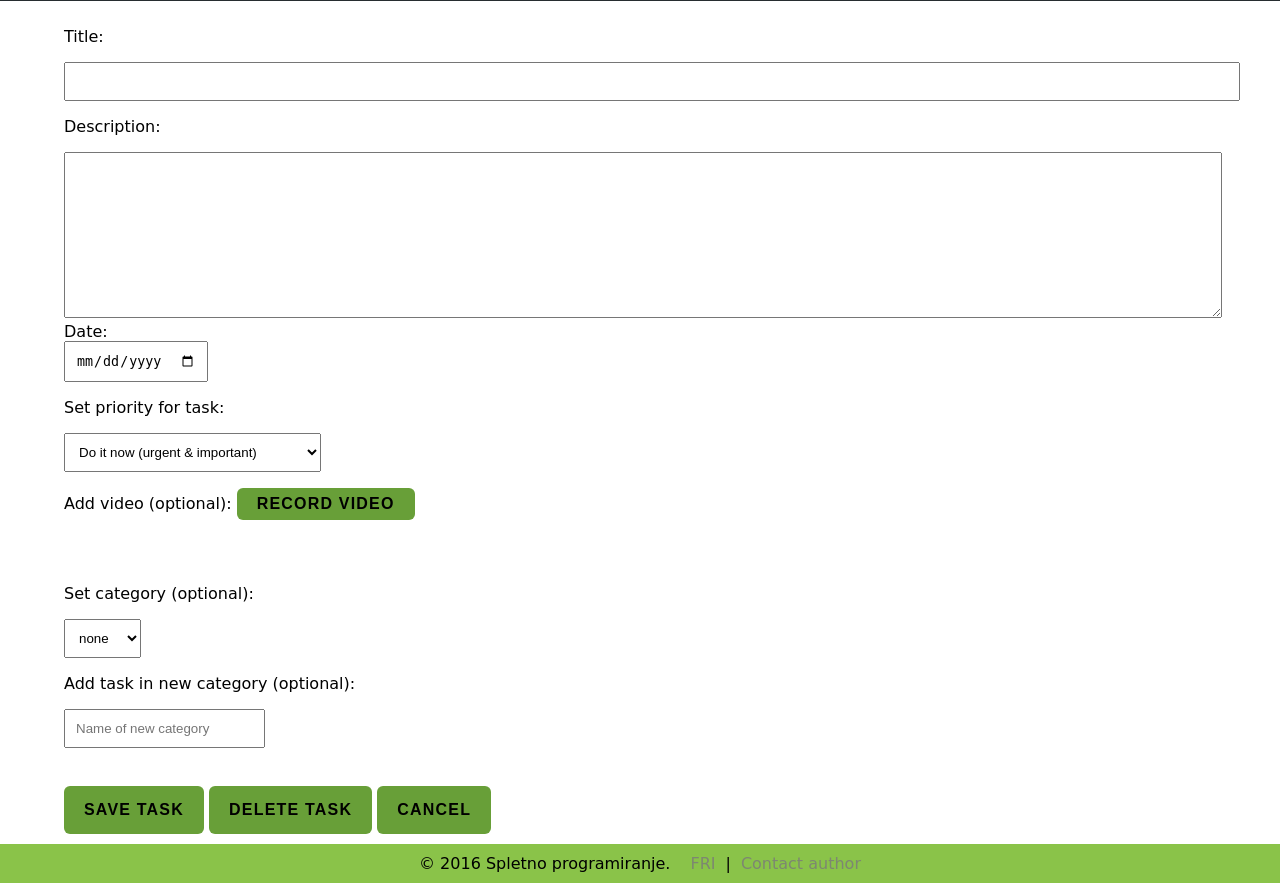
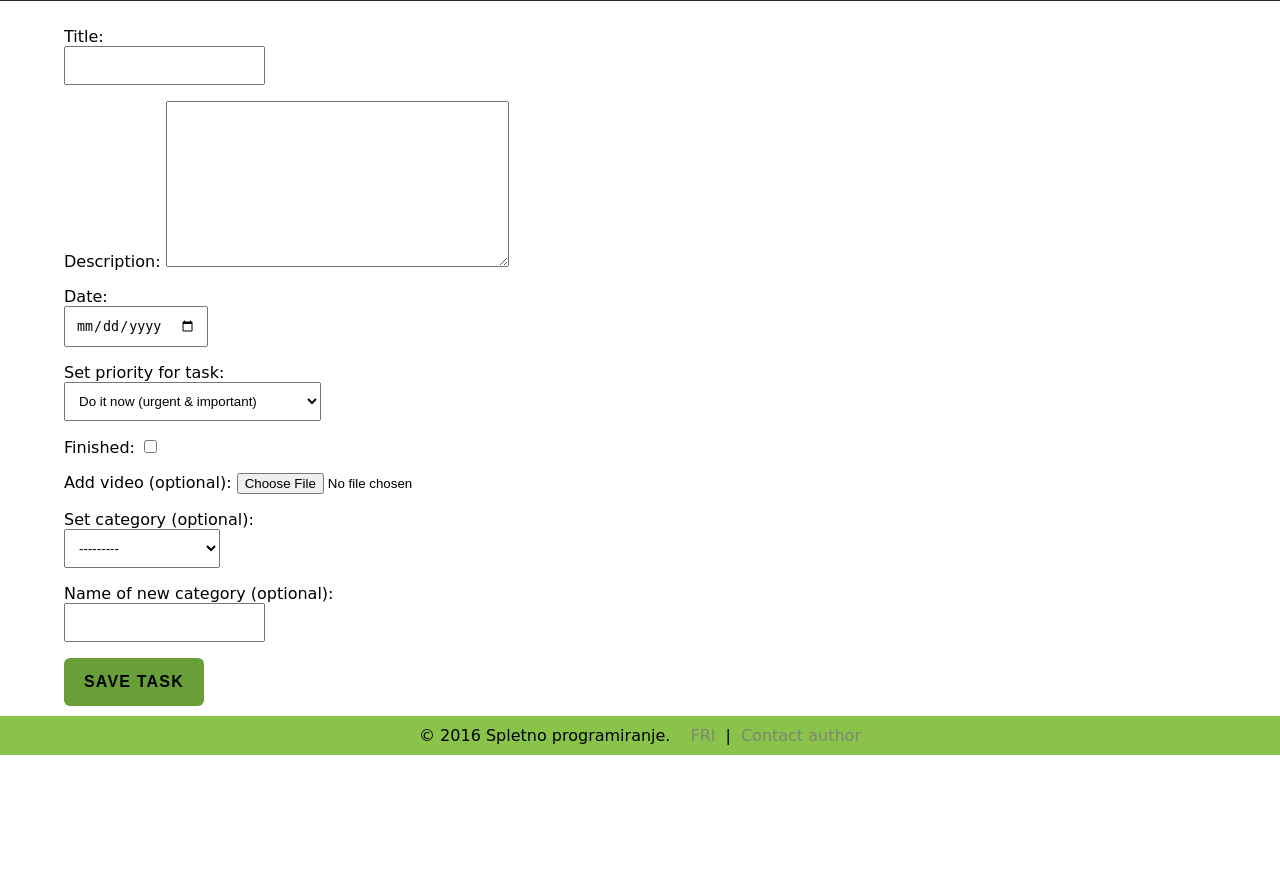
Before and after one commit to kknavs/sp-2016, a Django app: page /task/ in a window 1280 px wide. Shown: the part 150-1033 px from the top of the page. After the commit the page ends 905 px from the top, so only its background shows below. Run offline with Django 3.2, Linux system fonts and the light colour scheme; a user stored in the database is signed in; tables that the repository leaves empty hold one stand-in row (values such as "Sample post"); parts of the project's set-up code (start-up, migrations or seed data) failed here and were passed over.

Commit message:
Updated models. Added EditTaskForm and EditCategoryForm, updated task html and views.

```diff
--- a/src/_django_dotodo/dotodo/forms.py
+++ b/src/_django_dotodo/dotodo/forms.py
@@ -1,5 +1,6 @@
 from django import forms
 from django.contrib.auth import authenticate, login, logout
+from .models import Task, Category
 
 
 class LoginForm(forms.Form):
@@ -22,3 +23,51 @@
         password = self.cleaned_data.get('password')
         user = authenticate(username=username, password=password)
         return user
+
+
+class DateTypeInput(forms.DateInput):
+    input_type = 'date'
+
+
+class EditTaskForm(forms.ModelForm):
+    date = forms.fields.DateField(localize=True, widget=DateTypeInput)
+    # newCategory = forms.fields.CharField(label='Name of new category (optional):', required=False) - separate form
+
+    def __init__(self, *args, **kwargs):
+        self.request = kwargs.pop('request', None)
+        super(EditTaskForm, self).__init__(*args, **kwargs)
+        self.fields['priority'].label = 'Set priority for task:'
+        self.fields['video'].label = 'Add video (optional):'
+        self.fields['category'].label = 'Set category (optional):'
+        # http://www.tangowithdjango.com/book/chapters/forms.html
+
+    def save(self, *args, **kwargs):
+        kwargs['commit'] = False
+        obj = super(EditTaskForm, self).save(*args, **kwargs)
+        if self.request:
+            obj.user = self.request.user
+        obj.save()
+        return obj
+
+    class Meta:
+        model = Task
+        exclude = ['created_date', 'updated_date', 'user']
+
+
+class EditCategoryForm(forms.ModelForm):
+    def __init__(self, *args, **kwargs):
+        self.request = kwargs.pop('request', None)
+        super(EditCategoryForm, self).__init__(*args, **kwargs)
+        self.fields['name'].label = 'Name of new category (optional):'
+
+    def save(self, *args, **kwargs):
+        kwargs['commit'] = False
+        obj = super(EditCategoryForm, self).save(*args, **kwargs)
+        if self.request:
+            obj.user = self.request.user
+        obj.save()
+        return obj
+
+    class Meta:
+        model = Category
+        exclude = ['created_date', 'updated_date', 'user']
--- a/src/_django_dotodo/dotodo/models.py
+++ b/src/_django_dotodo/dotodo/models.py
@@ -1,27 +1,37 @@
 from django.db import models
 # Create your models here.
+from django import forms
+from django.contrib.auth.models import User
+from django.utils import timezone
 
-from django.contrib.auth.models import User
 
-from datetime import datetime
+# https://docs.djangoproject.com/en/1.10/ref/models/fields/#filefield
+def user_directory_path(instance, filename):
+    # file will be uploaded to MEDIA_ROOT/user_<id>/<filename>
+    return 'user_{0}/{1}'.format(instance.user.id, filename)
 
-# Create your models here.
+
+class Category(models.Model):
+    name = models.CharField(max_length=100, default='')
+    created_date = models.DateTimeField(default=timezone.now)
+    updated_date = models.DateTimeField(default=timezone.now)
+    user = models.ForeignKey(User, on_delete=models.CASCADE)
 
 
 class Task(models.Model):
     title = models.CharField(max_length=100, default='')
     description = models.TextField()
-    date = models.DateTimeField(default=datetime.now)
+    date = models.DateField(default=timezone.datetime.today)
+    PRIORITY_CHOICES = (
+        ('1', 'Do it now (urgent & important)'),
+        ('2', 'Delegate (urgent, but not important)'),
+        ('3', 'Decide (important, but not urgent)'),
+        ('4', 'Do it later (not important, not urgent)')
+    )
+    priority = models.CharField(max_length=1, choices=PRIORITY_CHOICES, default=1)
     finished = models.BooleanField(default=False)
-    priority = models.IntegerField()
-    video = models.CharField(max_length=100, default='')  # path to video - check FilePathField
-    created_date = models.DateTimeField(default=datetime.now)
-    updated_date = models.DateTimeField(default=datetime.now)
+    video = models.FileField(upload_to=user_directory_path, blank=True, null=True)
+    created_date = models.DateTimeField(default=timezone.now)
+    updated_date = models.DateTimeField(default=timezone.now)
     user = models.ForeignKey(User, on_delete=models.CASCADE)
-    category = models.ForeignKey(Category, on_delete=models.SET_NULL, null=True)
-
-
-class Category(models.Model):
-    name = models.CharField(max_length=100, default='')
-    created_date = models.DateTimeField(default=datetime.now)
-    updated_date = models.DateTimeField(default=datetime.now)
+    category = models.OneToOneField(Category, on_delete=models.SET_NULL, blank=True, null=True)
--- a/src/_django_dotodo/dotodo/static/dotodo/js/task.js
+++ b/src/_django_dotodo/dotodo/static/dotodo/js/task.js
@@ -1,4 +1,10 @@
 document.addEventListener("DOMContentLoaded", function() {
+    var node = document.createElement("video");
+    var child = document.getElementById('id_video');
+    child.parentNode.appendChild(node);
+    /*'<button id="addVideo" class="button small">Record video</button> ' +
+        '<video autoplay muted ></video> <button id="removeVideo" class="button small">Remove video</button> ' +
+        '<button id="stopVideo" class="button small">Stop recording</button> <div id="links"></div>');*/
 	document.getElementById("addVideo").addEventListener("click", recordSound);
 	document.getElementById("stopVideo").addEventListener("click", stopRecord);
     //document.getElementById("playVideo").addEventListener("click", playRecord);
--- a/src/_django_dotodo/dotodo/templates/dotodo/nav_links/login.html
+++ b/src/_django_dotodo/dotodo/templates/dotodo/nav_links/login.html
@@ -1 +1 @@
-<li><a href="{% url 'login' %}">Login</a></li>
+<li><a href="{% url 'home' %}">Login</a></li>
--- a/src/_django_dotodo/dotodo/templates/dotodo/task.html
+++ b/src/_django_dotodo/dotodo/templates/dotodo/task.html
@@ -12,37 +12,12 @@
 {% block main %}
 <section>
 
-            <form>
-                <p class="contact"><label for="title">Title:</label></p>
-                <input class="fullwidth" type="text" id="title" name="title" required=""  pattern=".{3,}" title="3 characters minimum">
-                <p class="contact"><label for="description">Description:</label></p>
-                <textarea class="fullwidth" id="description" name="description" required="" ></textarea>
-                <br>
-                <div><label for="date">Date: </label> <br><input id="date" required="" type="date" /></div>
-                <p class="contact"><label for="priority">Set priority for task:</label></p>
-                <select name="priority" id="priority">
-                    <option value="1">Do it now (urgent &amp; important)</option>
-                    <option value="2">Delegate (urgent, but not important)</option>
-                    <option value="3">Decide (important, but not urgent)</option>
-                    <option value="4">Do it later (not important, not urgent)</option>
-                </select>
-                <p class="contact"><label for="description">Add video (optional):</label> <button id="addVideo" class="button small">Record video</button> <!--<button id="playVideo" class="button small">Play video</button>--></p>
-                <video autoplay muted ></video>
-                <button id="removeVideo" class="button small">Remove video</button>
-                <button id="stopVideo" class="button small">Stop recording</button>
-                <div id="links"></div>
-                <p class="contact"><label for="category">Set category (optional):</label></p>
-                <select name="category" id="category">
-                    <option value="none">none</option>
-                    <option value="work">work</option>
-                    <option value="social">social</option>
-                </select>
-                <p class="contact"><label for="newCategory">Add task in new category (optional):</label></p>
-                <input type="text" id="newCategory" placeholder="Name of new category" name="newCategory" >
-                <br><br>
-                <input class="button" name="submitTask" id="submitTask"  value="Save task" type="submit">
-                <input class="button" name="submitTask" id="deleteTask"  value="Delete task" type="submit">
-                <input class="button" name="cancel" id="cancel"  value="Cancel" type="button">
-            </form>
+                <form method="POST"  action="">
+                    {% csrf_token %}
+                    {{ edit_form.as_p }}
+                    {{ edit_form_cat.as_p}}
+                    <input class="button" name="submitTask" id="submitTask"  value="Save task" type="submit" />
+                </form>
+
     </section>
 {% endblock %}
--- a/src/_django_dotodo/dotodo/views.py
+++ b/src/_django_dotodo/dotodo/views.py
@@ -1,7 +1,7 @@
 from django.shortcuts import render, redirect
 from django.http import HttpResponseRedirect
 from django.urls import reverse
-from .forms import LoginForm
+from .forms import LoginForm, EditTaskForm, EditCategoryForm
 
 from django.contrib.auth import authenticate, login, logout
 from django.contrib.auth.decorators import login_required
@@ -30,9 +30,6 @@
         form = LoginForm()
     context['loginForm'] = form
     return render(request, 'dotodo/login.html', context)
-# Inside the settings.py file add:
-#LOGIN_REDIRECT_URL = 'home'
-#http://stackoverflow.com/questions/15084597/django-error-message-for-login-form
 
 
 def policy(request):
@@ -56,7 +53,21 @@
 
 @login_required(login_url="login")
 def task(request):
-    return render(request, 'dotodo/task.html')
+    context = {}
+    if request.method == 'POST':
+        form = EditTaskForm(request.POST, request=request)
+        form_cat = EditCategoryForm(request.POST, request=request)
+        if form_cat.is_valid():
+            cat = form_cat.save()
+            if form.is_valid():
+                form.save(category=cat)
+                return index(request)
+    else:
+        form_cat = EditCategoryForm()
+        form = EditTaskForm()
+    context['edit_form'] = form
+    context['edit_form_cat'] = form_cat
+    return render(request, 'dotodo/task.html', context)
 
 
 @login_required(login_url="login")
@@ -68,4 +79,4 @@
 def logout_user(request):
     logout(request)
     return HttpResponseRedirect(reverse('index'))  # reverse = maps name of the route (dotodo/)
-#http://stackoverflow.com/questions/21693342/django-after-login-required-redirect-to-next
+    # http://stackoverflow.com/questions/21693342/django-after-login-required-redirect-to-next
```
Also changed, not shown: src/_django_dotodo/dotodo/migrations/0001_initial.py (added).
